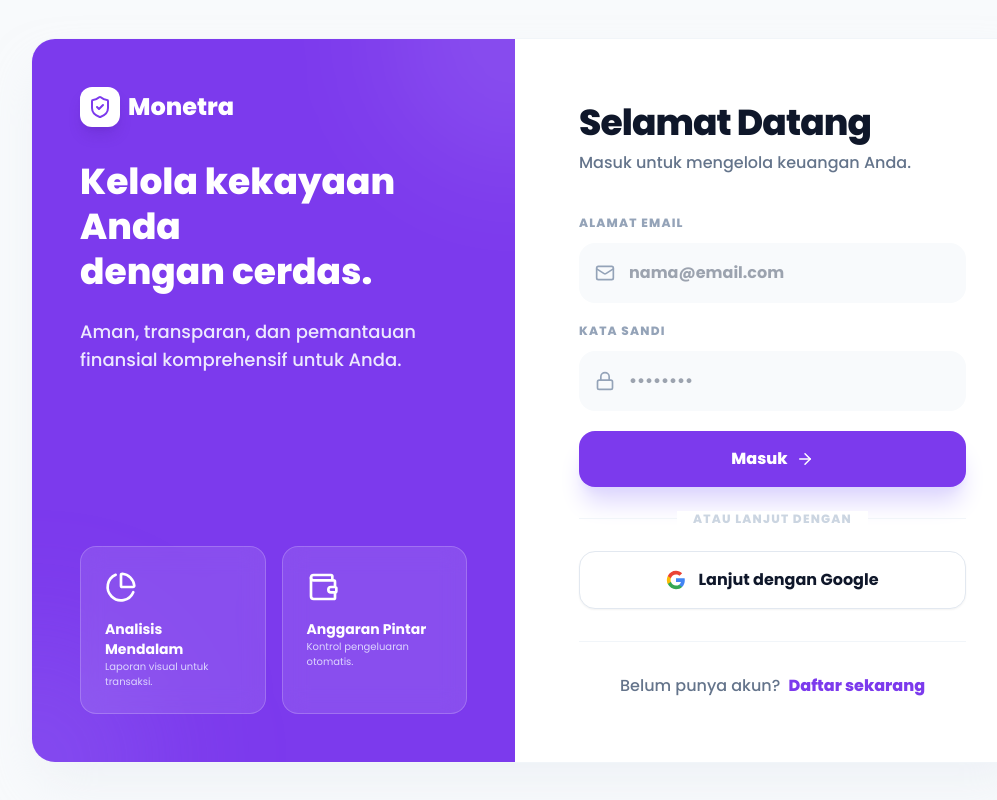
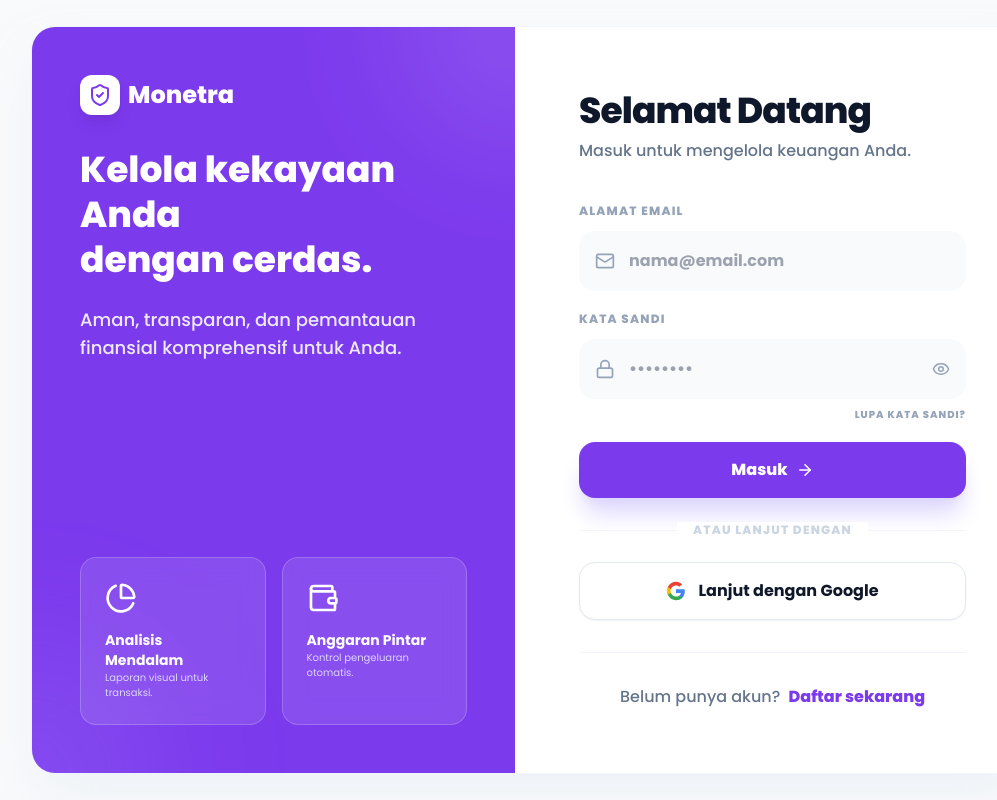
Before and after one commit to RistinAndini78/monetra, a React (Vite) app: page / in a window 1280 px wide. Shown: the whole page, without its empty margins (109-1106 px from the left). Built offline with nearby package versions, Linux system fonts and the light colour scheme; no server answers.

Commit message:
feat: add password visibility toggle and forgot password feature to login page; remove redundant search in transactions

```diff
--- a/src/pages/Auth.tsx
+++ b/src/pages/Auth.tsx
@@ -1,6 +1,6 @@
 import React, { useState, useEffect } from "react";
 import { motion, AnimatePresence } from "framer-motion";
-import { Mail, Lock, User, ArrowRight, ShieldCheck, PieChart, Wallet } from "lucide-react";
+import { Mail, Lock, User, ArrowRight, ShieldCheck, PieChart, Wallet, Eye, EyeOff } from "lucide-react";
 import { supabase } from "../lib/supabase";
 
 interface AuthProps {
@@ -14,6 +14,7 @@
   const [name, setName] = useState("");
   const [error, setError] = useState("");
   const [loading, setLoading] = useState(false);
+  const [showPassword, setShowPassword] = useState(false);
 
   const handleGoogleLogin = async () => {
     setError("");
@@ -80,6 +81,25 @@
         setIsLogin(true);
         setError("Registrasi berhasil! Silakan periksa email Anda untuk verifikasi lalu masuk.");
       }
+    } catch (err: any) {
+      setError(err.message);
+    } finally {
+      setLoading(false);
+    }
+  };
+
+  const handleResetPassword = async () => {
+    if (!email) {
+      setError("Silakan masukkan alamat email Anda terlebih dahulu.");
+      return;
+    }
+    setLoading(true);
+    try {
+      const { error } = await supabase.auth.resetPasswordForEmail(email, {
+        redirectTo: window.location.origin + '/#reset-password',
+      });
+      if (error) throw error;
+      setError("Email instruksi pengaturan ulang kata sandi telah dikirim!");
     } catch (err: any) {
       setError(err.message);
     } finally {
@@ -188,14 +208,32 @@
                 <div className="relative group">
                   <Lock className="absolute left-4 top-1/2 -translate-y-1/2 text-slate-400 group-focus-within:text-violet-600 transition-colors" size={20} />
                   <input
-                    type="password"
+                    type={showPassword ? "text" : "password"}
                     required
                     value={password}
                     onChange={(e) => setPassword(e.target.value)}
                     className="w-full bg-slate-50 border-2 border-transparent focus:border-violet-600/20 focus:bg-white px-12 py-4 rounded-2xl outline-none transition-all font-bold text-slate-900"
                     placeholder="••••••••"
                   />
+                  <button
+                    type="button"
+                    onClick={() => setShowPassword(!showPassword)}
+                    className="absolute right-4 top-1/2 -translate-y-1/2 text-slate-400 hover:text-violet-600 transition-colors"
+                  >
+                    {showPassword ? <EyeOff size={18} /> : <Eye size={18} />}
+                  </button>
                 </div>
+                {isLogin && (
+                  <div className="flex justify-end mt-2">
+                    <button
+                      type="button"
+                      onClick={handleResetPassword}
+                      className="text-[10px] font-black text-slate-400 uppercase tracking-widest hover:text-violet-600 transition-colors"
+                    >
+                      Lupa Kata Sandi?
+                    </button>
+                  </div>
+                )}
               </div>
 
               {error && (
--- a/src/pages/Transactions.tsx
+++ b/src/pages/Transactions.tsx
@@ -546,10 +546,6 @@
             <button key={tab} onClick={() => setFilter(tab)} className={`px-5 py-2 rounded-xl text-xs font-bold transition-all ${filter === tab ? "bg-white text-violet-600 shadow-sm" : "text-slate-500 hover:text-slate-900"}`}>{tab}</button>
           ))}
         </div>
-        <div className="relative max-w-sm w-full group">
-          <Search className="absolute left-4 top-1/2 -translate-y-1/2 text-slate-400 group-focus-within:text-violet-600 transition-colors" size={16} />
-          <input type="text" placeholder="Cari transaksi..." value={searchQuery} onChange={(e) => setSearchQuery(e.target.value)} className="w-full pl-12 pr-6 py-3 bg-slate-50 border border-slate-200 rounded-2xl focus:ring-4 focus:ring-violet-600/5 focus:border-violet-600 focus:bg-white outline-none text-sm text-slate-900 transition-all" />
-        </div>
       </div>
 
       <div className="bg-white border border-slate-100 rounded-[40px] shadow-sm overflow-hidden">
```
